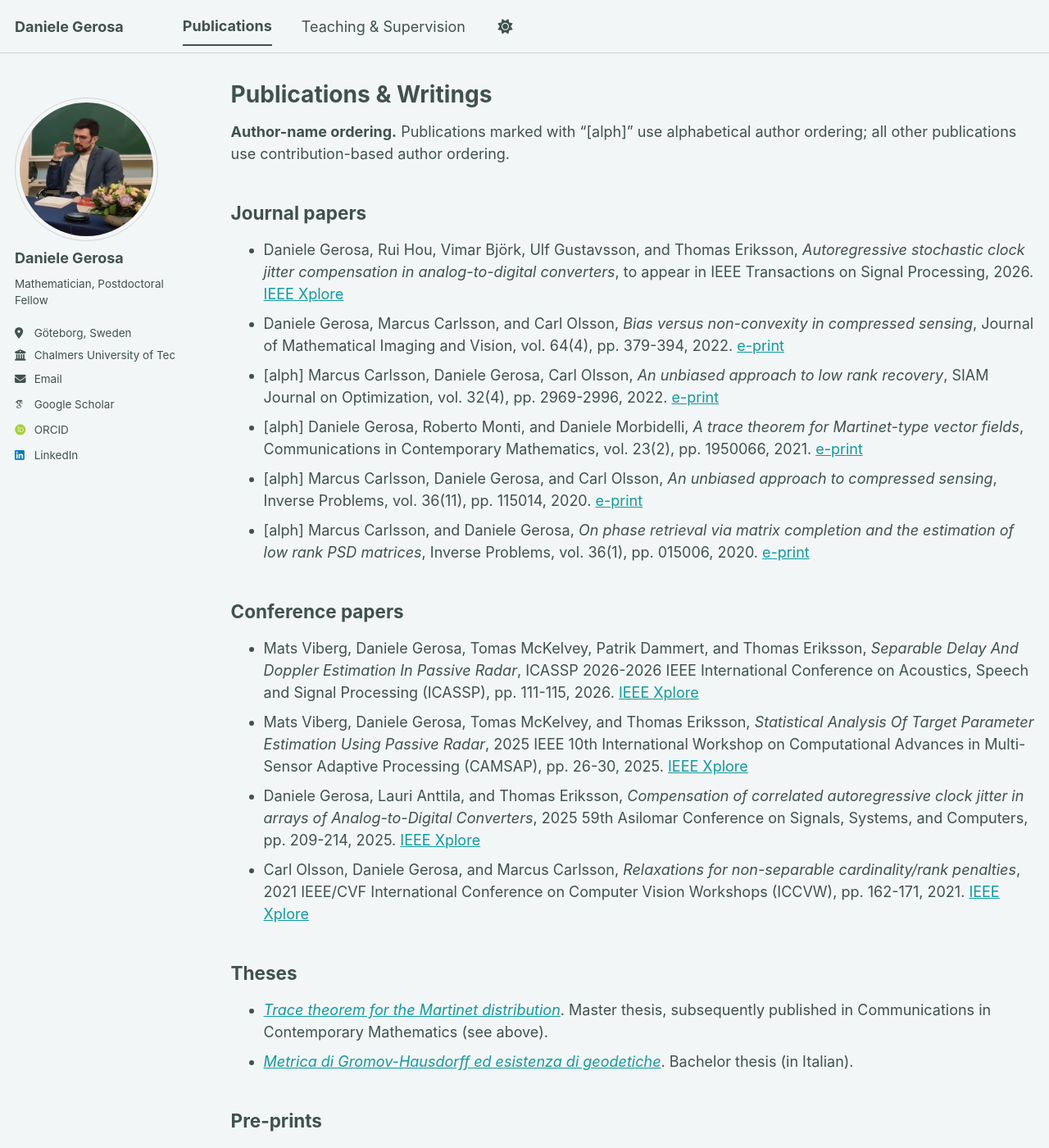
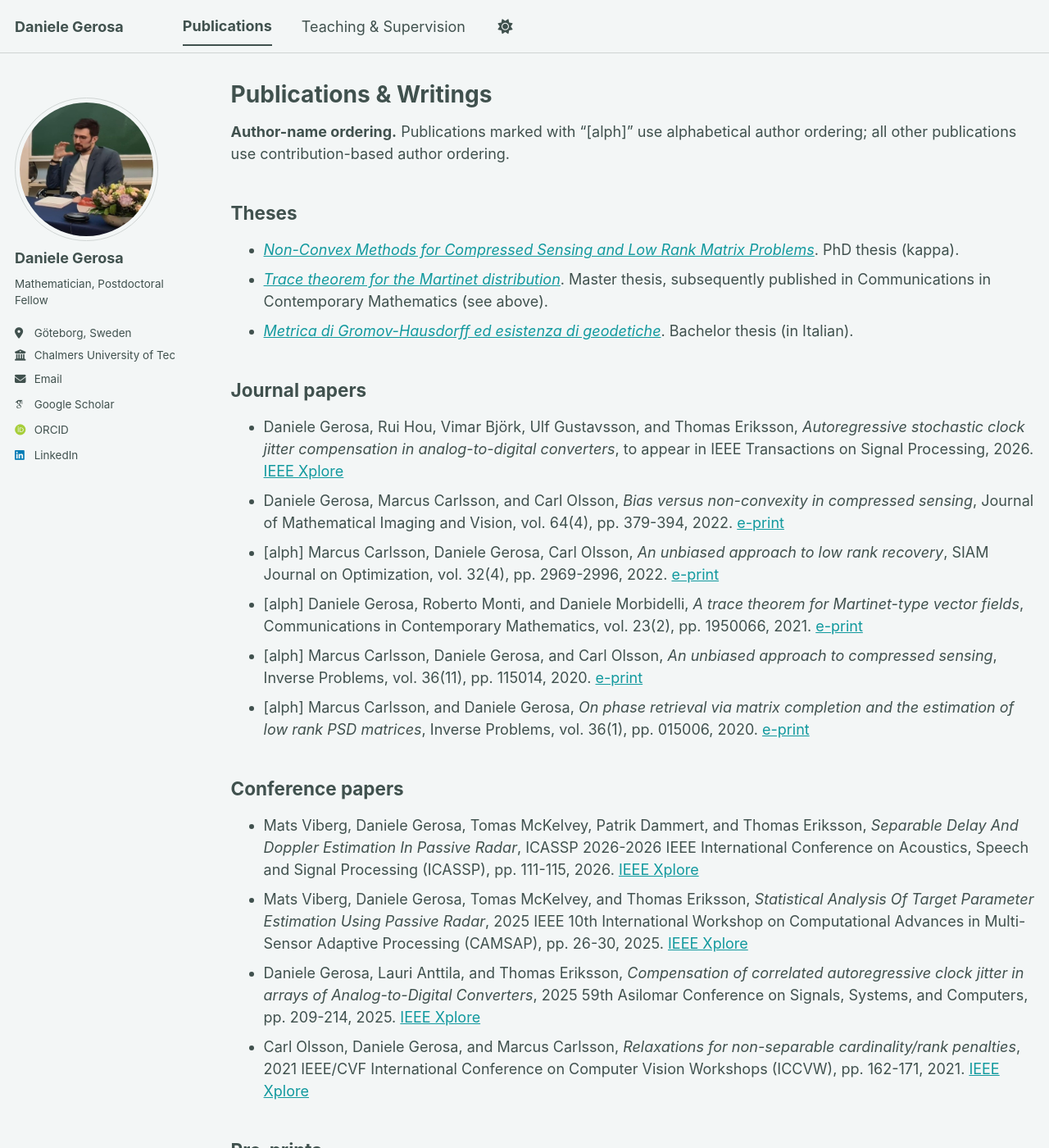
Before and after one commit to dagerosa/dagerosa.github.io, a Jekyll site: the page built from _pages/publications.md, in a window 1280 px wide and 1400 px high. Shown: the whole window at 82% size. Built offline with Jekyll 4.4.1, drawn with Linux system fonts in a browser that asks for light colours; some web fonts are replaced; a script bundle is joined from its source files by our own code; library files that are not in the unit come from our copies.

Commit message:
Update publications.md

```diff
--- a/_pages/publications.md
+++ b/_pages/publications.md
@@ -6,6 +6,11 @@ author_profile: true
 ---
 
 **Author-name ordering.** Publications marked with "[alph]" use alphabetical author ordering; all other publications use contribution-based author ordering.
+
+## Theses
+- [*Non-Convex Methods for Compressed Sensing and Low Rank Matrix Problems*](https://portal.research.lu.se/files/115368391/Thesis_Daniele_Gerosa_kappa.pdf). PhD thesis (kappa).
+- [*Trace theorem for the Martinet distribution*](https://www.math.unipd.it/~monti/tesi/Gerosa2.pdf). Master thesis, subsequently published in Communications in Contemporary Mathematics (see above).
+- [*Metrica di Gromov-Hausdorff ed esistenza di geodetiche*](https://www.math.unipd.it/~monti/tesi/Daniele_Gerosa.pdf). Bachelor thesis (in Italian).
 
 ## Journal papers
 - Daniele Gerosa, Rui Hou, Vimar Björk, Ulf Gustavsson, and Thomas Eriksson, *Autoregressive stochastic clock jitter compensation in analog-to-digital converters*, to appear in IEEE Transactions on Signal Processing, 2026. [IEEE Xplore](https://ieeexplore.ieee.org/stamp/stamp.jsp?arnumber=11489516)
```
Also changed, not shown: other parts of _pages/publications.md (+0 -4 lines).
